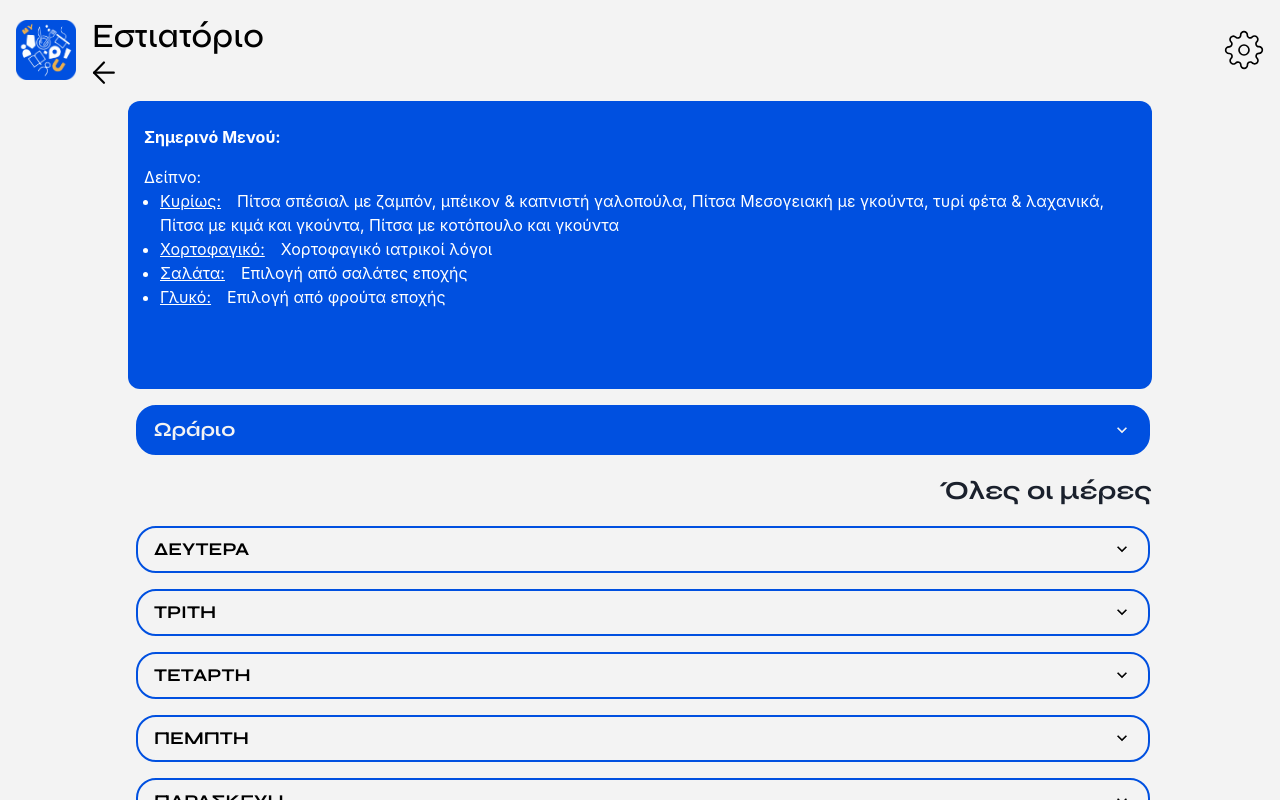
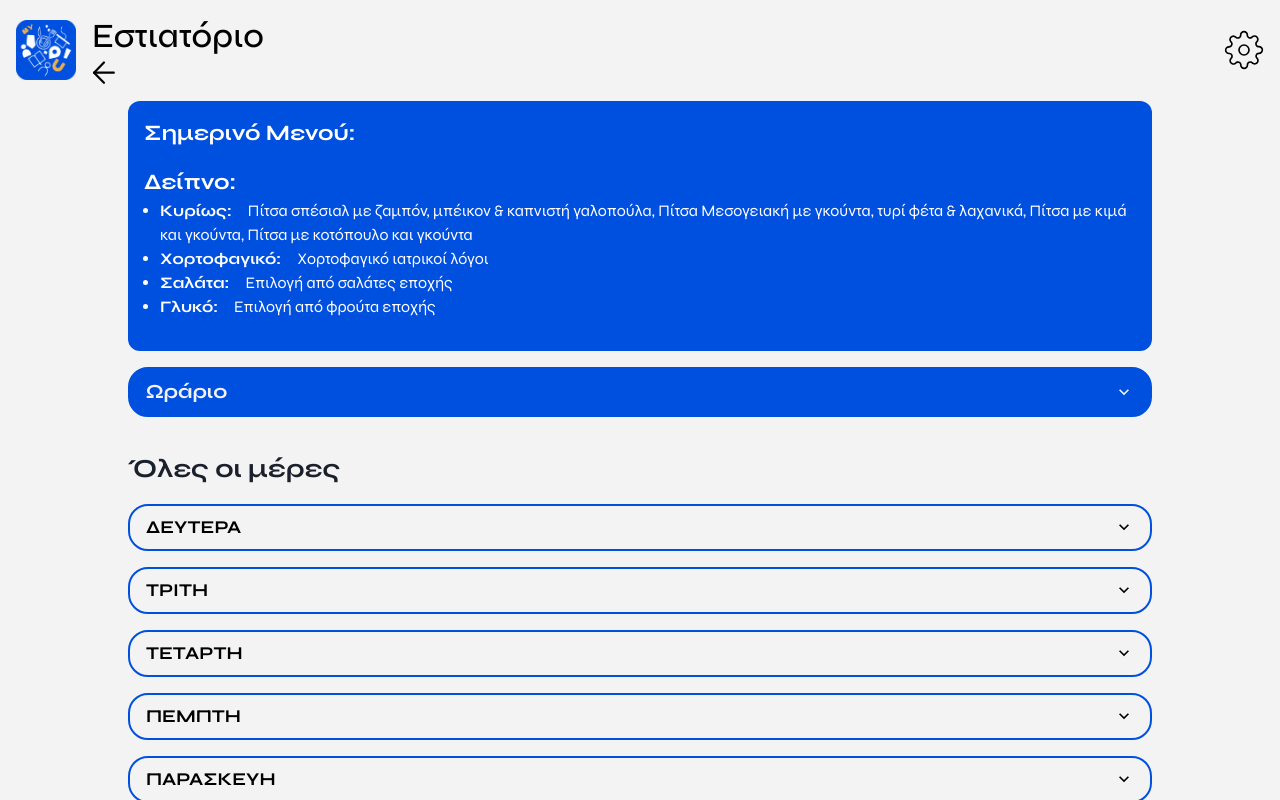
Before and after one commit to open-source-uom/myuom, a React (Create React App) app: page /restaurant in a window 1280 px wide. Shown: the top 800 px of the page. Built offline with nearby package versions, Linux system fonts and the light colour scheme.

Commit message:
Fixed Restaurant Todays Menu Box Styling

```diff
--- a/src/components/FoodMenuList.jsx
+++ b/src/components/FoodMenuList.jsx
@@ -18,25 +18,25 @@ export default function FoodMenuList({
     <UnorderedList mb="1rem">
       <ListItem>
         <Text as="span" noOfLines={[]}>
-          <chakra.u marginRight={"1rem"}>Κυρίως:</chakra.u>
+          <chakra.b marginRight={"1rem"}>Κυρίως:</chakra.b>
           {mainDish}
         </Text>
       </ListItem>
       <ListItem>
         <Text as="span">
-          <chakra.u marginRight={"1rem"}>Χορτοφαγικό:</chakra.u>
+          <chakra.b marginRight={"1rem"}>Χορτοφαγικό:</chakra.b>
           {specialDish}
         </Text>
       </ListItem>
       <ListItem>
         <Text as="span">
-          <chakra.u marginRight={"1rem"}>Σαλάτα:</chakra.u>
+          <chakra.b marginRight={"1rem"}>Σαλάτα:</chakra.b>
           {salad}
         </Text>
       </ListItem>
       <ListItem>
         <Text as="span">
-          <chakra.u marginRight={"1rem"}>Γλυκό:</chakra.u>
+          <chakra.b marginRight={"1rem"}>Γλυκό:</chakra.b>
           {dessert}
         </Text>
       </ListItem>
--- a/src/components/Menu.jsx
+++ b/src/components/Menu.jsx
@@ -14,9 +14,7 @@ import {
 function Menu({ data }) {
   return (
     <Box
-      w={{ sm: "95%", md: "98%", lg: "99%" }}
       marginBottom="1rem"
-      ml={"0.5rem"}
       borderRadius="20"
       overflow="hidden"
       border="2px"
--- a/src/components/Schedule.jsx
+++ b/src/components/Schedule.jsx
@@ -14,9 +14,7 @@ import {
 function Schedule() {
   return (
     <Box
-      w={{ sm: "95%", md: "98%", lg: "99%" }}
       marginBottom="1rem"
-      ml={"0.5rem"}
       borderRadius="20"
       overflow="hidden"
       border="2px"
@@ -65,7 +63,7 @@ function Schedule() {
           fontFamily="Syne"
         >
           <Grid
-            templateColumns="repeat(3, 1fr)"
+            templateColumns={{ sm: "repeat(1, 1fr)", lg: "repeat(3, 1fr)" }}
             justifyContent="start"
             alignItems="start"
           >
--- a/src/components/TodaysMenu.jsx
+++ b/src/components/TodaysMenu.jsx
@@ -116,13 +116,19 @@ export default function TodaysMenu() {
     <Flex
       flexDirection={"column"}
       color={useColorModeValue("white", "black")}
-      marginTop={"1rem"}
-      marginLeft={"1rem"}
+      height="fit-content"
+      fontFamily="Syne"
     >
-      <Text fontWeight={"bold"} marginBottom="1rem">
+      <Text
+        fontWeight={"bold"}
+        marginBottom="1rem"
+        fontSize={{ sm: 18, md: 20, lg: 22 }}
+      >
         {state.isTomorrow ? "Αυριανό" : "Σημερινό"} Μενού:
       </Text>
-      <Text as="span">{state.isLunch ? "Γεύμα" : "Δείπνο"}:</Text>
+      <Text fontWeight="bold" fontSize={{ sm: 18, md: 20, lg: 22 }} as="span">
+        {state.isLunch ? "Γεύμα" : "Δείπνο"}:
+      </Text>
       {<FoodMenuList {...state.foodMenu} />}{" "}
     </Flex>
   );
--- a/src/pages/RestaurantPage.jsx
+++ b/src/pages/RestaurantPage.jsx
@@ -19,11 +19,9 @@ export default function RestauranPage() {
       <Box
         bg={useColorModeValue("#0050e0", "#f3f3f3")}
         w={{ sm: "90%", md: "90%", lg: "80%", "2xl": "60%", "3xl": "50%" }}
-        className="home-page-box"
         rounded="0.75rem"
-        h={"18rem"}
-        mx={"1rem"}
-        py={"0.5rem"}
+        px={"1rem"}
+        py={"1rem"}
       >
         <TodaysMenu />
       </Box>
@@ -36,12 +34,12 @@ export default function RestauranPage() {
         </Accordion>
         <Box align="center">
           <Text
-            mr={"2rem"}
+            mt="2rem"
             mb="1rem"
             w="100%"
             display="flex"
             direction="row"
-            justifyContent="end"
+            justifyContent="start"
             fontWeight="bold"
             fontFamily="Syne"
             fontSize={{ sm: 20, md: 24, lg: 26 }}
```
